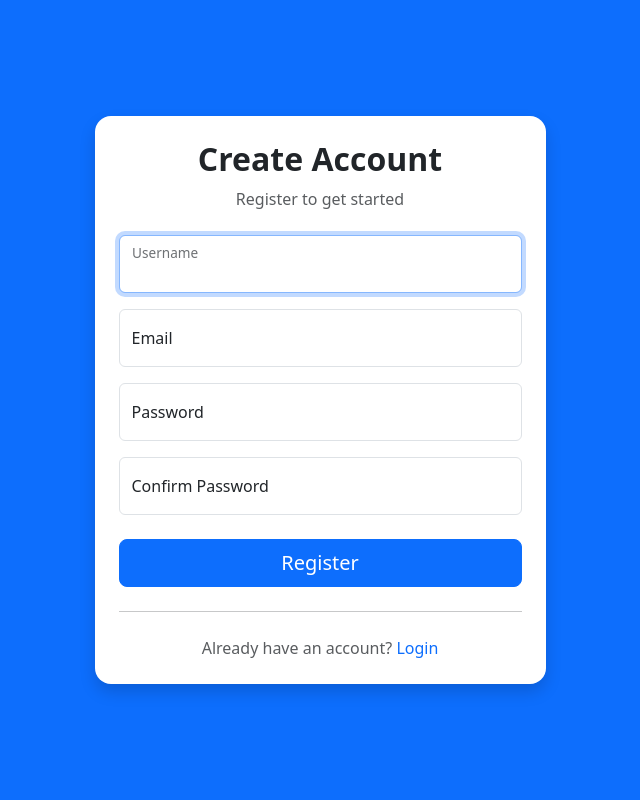
After one commit to Yash4313/Blog_Website, a Django app: page /register/ in a window 1280 px wide. The commit adds this page. Shown: the whole page, without its empty margins (320-960 px from the left). Run offline with Django 5.2, Linux system fonts and the light colour scheme.

Commit message:
added login and logout funtionality

```diff
--- /dev/null
+++ b/blog_main/forms.py
@@ -0,0 +1,48 @@
+from django.contrib.auth.models import User
+from django.contrib.auth.forms import UserCreationForm,AuthenticationForm
+
+
+class RegistrationForm(UserCreationForm):
+
+    class Meta:
+        model = User
+        fields = ("username", "email", "password1", "password2")
+
+
+    def __init__(self, *args, **kwargs):
+        super().__init__(*args, **kwargs)
+
+        self.fields["username"].widget.attrs.update({
+            "class": "form-control",
+            "placeholder": "Username"
+        })
+
+        self.fields["email"].widget.attrs.update({
+            "class": "form-control",
+            "placeholder": "Email"
+        })
+
+        self.fields["password1"].widget.attrs.update({
+            "class": "form-control",
+            "placeholder": "Password"
+        })
+
+        self.fields["password2"].widget.attrs.update({
+            "class": "form-control",
+            "placeholder": "Confirm Password"
+        })
+
+class LoginForm(AuthenticationForm):
+
+    def __init__(self, *args, **kwargs):
+        super().__init__(*args, **kwargs)
+
+        self.fields["username"].widget.attrs.update({
+            "class": "form-control",
+            "placeholder": "Username"
+        })
+
+        self.fields["password"].widget.attrs.update({
+            "class": "form-control",
+            "placeholder": "Password"
+        })
--- a/blog_main/urls.py
+++ b/blog_main/urls.py
@@ -26,6 +26,9 @@ urlpatterns = [
     path('admin/', admin.site.urls),
     path('',views.home, name='home'),
     path('category/',include('blog.urls')),
-    path('<slug:slug>/', blog_views.blogs, name='blogs'),
+    path('blog/<slug:slug>/', blog_views.blogs, name='blogs'),
     path('blogs/search/', blog_views.search, name='search'),
+    path('register/', views.register, name='register'),
+    path('login/', views.login_view, name='login'),
+    path('logout/', views.logout_view, name='logout'),
 ] + static(settings.MEDIA_URL, document_root=settings.MEDIA_ROOT)
--- a/blog_main/views.py
+++ b/blog_main/views.py
@@ -1,9 +1,52 @@
-from django.shortcuts import render
-from blog.models import Category,Post
+from django.shortcuts import render,redirect
+from blog.models import Post
+from .forms import RegistrationForm,LoginForm
+from django.contrib.auth import login as auth_login, logout as auth_logout
+from django.contrib import messages
 
 def home(request):
-    featured_posts = Post.objects.filter(is_featured=True,status='published').order_by('-created_at')
+    featured_posts = Post.objects.filter(is_featured=True,status='published').order_by('-created_at')[:6]
     context = {
         'featured_posts':featured_posts,
     }
     return render(request,"home.html",context)
+
+
+def register(request):
+    if request.method == "POST":
+        form = RegistrationForm(request.POST)
+        if form.is_valid():
+            form.save()
+            context = {
+                'form': RegistrationForm(),
+                'success': 'Registration successful! You can now log in.'
+            }
+            return render(request, "register.html", context)
+    else:
+
+        form = RegistrationForm()
+
+    context = {
+        'form': form,
+    }
+    return render(request, "register.html",context)
+
+
+def login_view(request):
+    if request.method == "POST":
+        form = LoginForm(request, data=request.POST)
+        if form.is_valid():
+            user = form.get_user()
+            auth_login(request, user)
+            messages.success(request, f"Welcome back, {user.username}!")
+            return redirect("home")
+    else:
+        form = LoginForm()
+
+    return render(request, "login.html", {"form": form})
+
+
+def logout_view(request):
+    auth_logout(request)
+    messages.info(request, "You have successfully logged out.")
+    return redirect("home")
--- a/templates/404.html
+++ b/templates/404.html
@@ -77,4 +77,3 @@
     </div>
   </body>
 </html>
-<!-- From Uiverse.io by Praashoo7 -->
--- /dev/null
+++ b/templates/register.html
@@ -0,0 +1,107 @@
+
+<!DOCTYPE html>
+<html lang="en">
+<head>
+    <meta charset="UTF-8">
+    <meta name="viewport" content="width=device-width, initial-scale=1.0">
+    <title>Register</title>
+
+    <!-- Bootstrap 5 -->
+    <link href="https://cdn.jsdelivr.net/npm/bootstrap@5.3.0/dist/css/bootstrap.min.css" rel="stylesheet">
+</head>
+
+<body>
+<section class="bg-primary min-vh-100 d-flex align-items-center p-3">
+    <div class="container">
+        <div class="row justify-content-center">
+            <div class="col-12 col-md-8 col-lg-6 col-xl-5">
+                <div class="card border-0 shadow rounded-4">
+                    <div class="card-body p-4">
+
+                        <!-- Header -->
+                        <div class="text-center mb-4">
+                            <h2 class="fw-bold">Create Account</h2>
+                            <p class="text-muted mb-0">
+                                Register to get started
+                            </p>
+                        </div>
+
+                        <!-- Django Form -->
+                        <form method="post" novalidate action="{% url 'register' %}">
+                            {% csrf_token %}
+
+                            {% if form.non_field_errors %}
+                                <div class="alert alert-danger">
+                                    {{ form.non_field_errors }}
+                                </div>
+                            {% endif %}
+
+                            <!-- Username -->
+                            <div class="form-floating mb-3">
+                                {{ form.username }}
+                                <label>Username</label>
+                                <div class="text-danger small">
+                                    {{ form.username.errors }}
+                                </div>
+                            </div>
+
+                            <!-- Email -->
+                            <div class="form-floating mb-3">
+                                {{ form.email }}
+                                <label>Email</label>
+                                <div class="text-danger small">
+                                    {{ form.email.errors }}
+                                </div>
+                            </div>
+
+                            <!-- Password -->
+                            <div class="form-floating mb-3">
+                                {{ form.password1 }}
+                                <label>Password</label>
+                                <div class="text-danger small">
+                                    {{ form.password1.errors }}
+                                </div>
+                            </div>
+
+                            <!-- Confirm Password -->
+                            <div class="form-floating mb-4">
+                                {{ form.password2 }}
+                                <label>Confirm Password</label>
+                                <div class="text-danger small">
+                                    {{ form.password2.errors }}
+                                </div>
+                            </div>
+
+                            <!-- Submit -->
+                            <div class="d-grid">
+                                <button type="submit" class="btn btn-primary btn-lg">
+                                    Register
+                                </button>
+                            </div>
+
+                            {% if success %}
+                                <div class="alert alert-success mt-3">
+                                    {{ success }}
+                                </div>
+                            {% endif %}
+                        </form>
+
+                        <hr class="my-4">
+
+                        <p class="text-center text-muted mb-0">
+                            Already have an account?
+                            <a href="{% url 'login' %}" class="text-decoration-none">
+                                Login
+                            </a>
+                        </p>
+
+                    </div>
+                </div>
+            </div>
+        </div>
+    </div>
+</section>
+
+<script src="https://cdn.jsdelivr.net/npm/bootstrap@5.3.0/dist/js/bootstrap.bundle.min.js"></script>
+</body>
+</html>
```
Also changed, not shown: templates/base.html (+25 -6 lines), templates/login.html (added, +83 -0 lines), blog/context_processors.py (line endings or trailing spaces).
